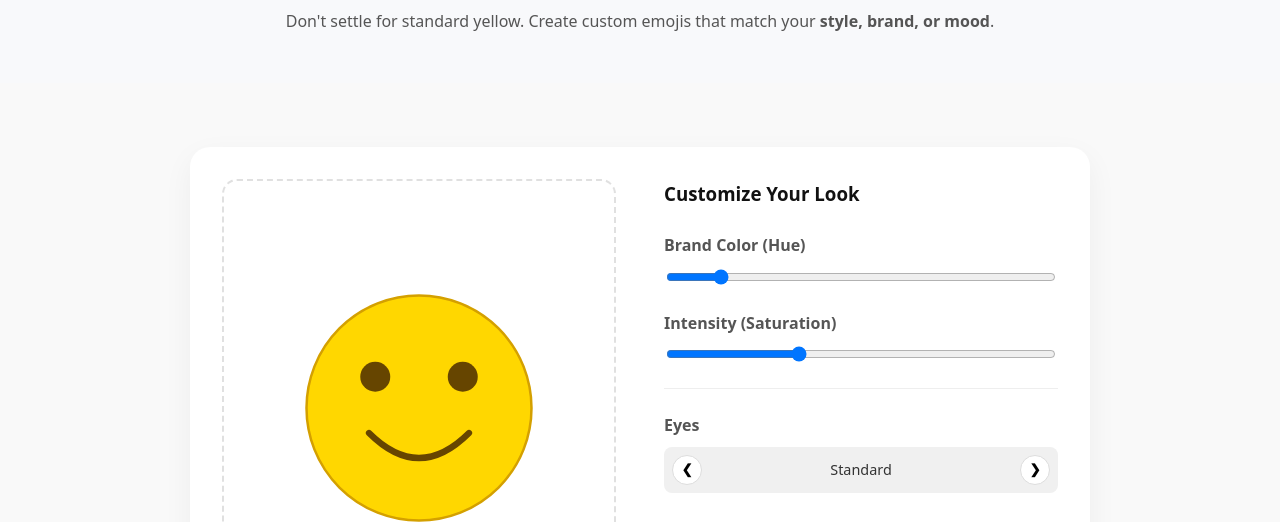
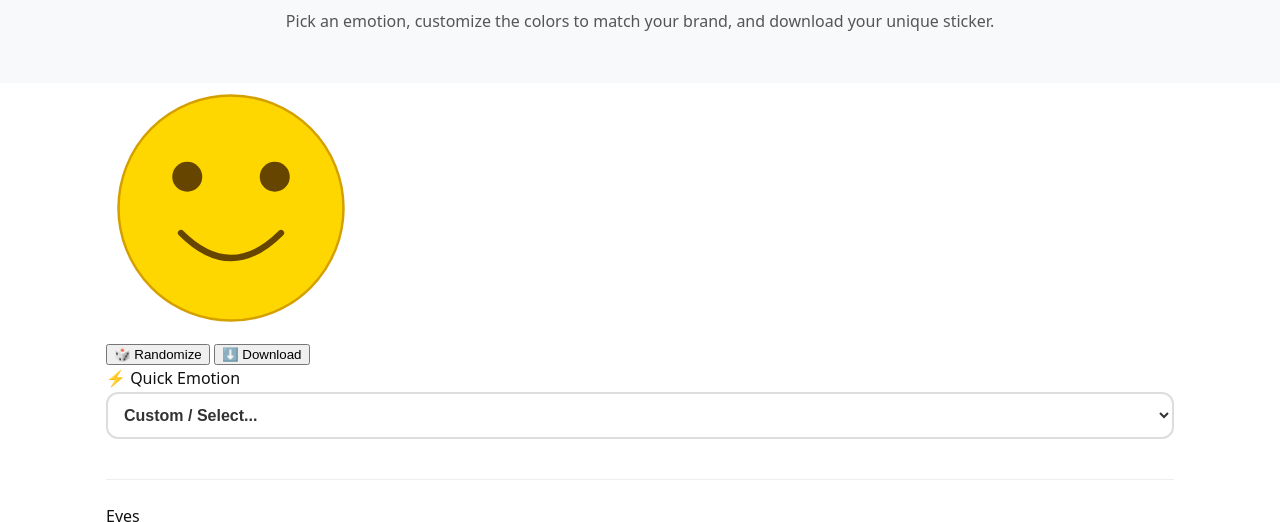
Before and after one commit to raviosa-ui/smile-ui-01, a plain HTML site: page emoji-mixer/index.html in a window 1280 px wide. Shown: the part 203-725 px from the top of the page. Drawn offline with Linux system fonts and the light colour scheme.

Commit message:
Update index.html

```diff
--- a/emoji-mixer/index.html
+++ b/emoji-mixer/index.html
@@ -4,8 +4,8 @@
   <meta charset="utf-8" />
   <meta name="viewport" content="width=device-width, initial-scale=1" />
 
-  <title>Emoji Brand-o-mizer 🎛️ | Create Custom Emojis | SmileyMeaning</title>
-  <meta name="description" content="Create unique, custom-colored emojis that match your brand or mood. Mix eyes, mouths, and accessories without limits." />
+  <title>Emoji Brand-o-mizer 🎛️ | Custom Emoji Maker | SmileyMeaning</title>
+  <meta name="description" content="Create unique, custom-colored emojis. Choose from emotions like Happy, Sad, or Angry, and customize with brand colors." />
 
   <link rel="canonical" href="https://smileymeaning.com/emoji-mixer/" />
 
@@ -13,10 +13,7 @@
   <meta property="og:description" content="Design your own custom emojis. Change colors, mix features, and download unique icons." />
   <meta property="og:url" content="https://smileymeaning.com/emoji-mixer/" />
   <meta property="og:type" content="website" />
-
   <meta name="twitter:card" content="summary_large_image" />
-  <meta name="twitter:title" content="Emoji Brand-o-mizer | SmileyMeaning" />
-  <meta name="twitter:description" content="Design your own custom emojis. Change colors, mix features, and download unique icons." />
 
   <link rel="icon" href="/favicon.ico" sizes="any">
   <link rel="apple-touch-icon" href="/apple-touch-icon.png">
@@ -25,119 +22,23 @@
   <link rel="stylesheet" href="/static/style.css" />
 
   <style>
-    /* --- MIXER SPECIFIC STYLES --- */
-    .mixer-section {
-      padding: 4rem 0;
-      background-color: #f9f9f9;
+    /* Specific style for the new dropdown to make it pop */
+    .preset-select {
+      width: 100%;
+      padding: 12px;
+      font-size: 1rem;
+      border: 2px solid #ddd;
+      border-radius: 12px;
+      background-color: white;
+      color: #333;
+      cursor: pointer;
+      font-weight: 600;
+      margin-bottom: 1rem;
+      transition: border-color 0.2s;
     }
-
-    .mixer-container {
-      display: grid;
-      grid-template-columns: 1fr 1fr;
-      gap: 3rem;
-      background: white;
-      padding: 2rem;
-      border-radius: 20px;
-      box-shadow: 0 10px 30px rgba(0,0,0,0.05);
-      max-width: 900px;
-      margin: 0 auto;
-    }
-
-    /* Left Side: Preview */
-    .preview-area {
-      display: flex;
-      flex-direction: column;
-      align-items: center;
-      justify-content: center;
-      background: #ffffff;
-      border: 2px dashed #e0e0e0;
-      border-radius: 15px;
-      padding: 2rem;
-      position: relative;
-    }
-
-    #emoji-canvas {
-      width: 250px;
-      height: 250px;
-      /* The SVG will be injected here */
-    }
-
-    .action-buttons {
-      margin-top: 1.5rem;
-      display: flex;
-      gap: 1rem;
-      width: 100%;
-    }
-
-    .btn-mix {
-      flex: 1;
-      padding: 0.8rem;
-      border: none;
-      border-radius: 8px;
-      font-weight: bold;
-      cursor: pointer;
-      transition: transform 0.1s;
-      font-size: 1rem;
-    }
-
-    .btn-download { background-color: #333; color: white; }
-    .btn-random { background-color: #FFD700; color: #333; }
-    .btn-mix:active { transform: scale(0.98); }
-
-    /* Right Side: Controls */
-    .controls-area h3 { margin-top: 0; margin-bottom: 1.5rem; }
-
-    .control-group {
-      margin-bottom: 1.5rem;
-    }
-
-    .control-label {
-      display: block;
-      font-weight: 600;
-      margin-bottom: 0.5rem;
-      color: #555;
-    }
-
-    /* Sliders */
-    .slider-container {
-      display: flex;
-      align-items: center;
-      gap: 10px;
-    }
-
-    input[type=range] {
-      width: 100%;
-      cursor: pointer;
-    }
-
-    /* Feature Selectors */
-    .feature-selector {
-      display: flex;
-      align-items: center;
-      justify-content: space-between;
-      background: #f0f0f0;
-      padding: 0.5rem;
-      border-radius: 8px;
-    }
-
-    .nav-arrow {
-      background: white;
-      border: 1px solid #ddd;
-      width: 30px;
-      height: 30px;
-      border-radius: 50%;
-      cursor: pointer;
-      display: flex;
-      align-items: center;
-      justify-content: center;
-      font-weight: bold;
-    }
-
-    .feature-name { font-size: 0.9rem; color: #333; }
-
-    /* Mobile Responsive */
-    @media (max-width: 768px) {
-      .mixer-container { grid-template-columns: 1fr; }
+    .preset-select:focus {
+      outline: none;
+      border-color: #333;
     }
   </style>
 </head>
@@ -166,7 +67,7 @@
     <div class="container">
       <h1>The Brand-o-mizer 🎛️</h1>
       <p class="hero-sub">
-        Don't settle for standard yellow. Create custom emojis that match your <strong>style, brand, or mood</strong>.
+        Pick an emotion, customize the colors to match your brand, and download your unique sticker.
       </p>
     </div>
   </section>
@@ -200,25 +101,26 @@
 
           <div class="action-buttons">
             <button class="btn-mix btn-random" onclick="randomize()">🎲 Randomize</button>
-            <button class="btn-mix btn-download" onclick="downloadEmoji()">⬇️ Download PNG</button>
+            <button class="btn-mix btn-download" onclick="downloadEmoji()">⬇️ Download</button>
           </div>
         </div>
 
         <div class="controls-area">
-          <h3>Customize Your Look</h3>
 
           <div class="control-group">
-            <label class="control-label">Brand Color (Hue)</label>
-            <div class="slider-container">
-              <input type="range" id="hueRange" min="0" max="360" value="45" oninput="updateColor()">
-            </div>
-          </div>
-
-          <div class="control-group">
-            <label class="control-label">Intensity (Saturation)</label>
-            <div class="slider-container">
-              <input type="range" id="satRange" min="0" max="300" value="100" oninput="updateColor()">
-            </div>
+            <label class="control-label">⚡ Quick Emotion</label>
+            <select id="emotionPreset" class="preset-select" onchange="applyPreset()">
+              <option value="custom">Custom / Select...</option>
+              <option value="happy">😊 Happiness</option>
+              <option value="sad">😢 Sadness</option>
+              <option value="angry">😠 Anger</option>
+              <option value="fear">😨 Fearful</option>
+              <option value="love">😍 In Love</option>
+              <option value="party">🥳 Celebrating</option>
+              <option value="cool">😎 Cool / Chill</option>
+              <option value="sick">😷 Sick / Unwell</option>
+              <option value="dead">😵 Confused / Dead</option>
+            </select>
           </div>
 
           <hr style="border: 0; border-top: 1px solid #eee; margin: 1.5rem 0;">
@@ -250,19 +152,24 @@
             </div>
           </div>
 
+          <hr style="border: 0; border-top: 1px solid #eee; margin: 1.5rem 0;">
+
+          <div class="control-group">
+            <label class="control-label">Brand Color (Hue)</label>
+            <div class="slider-container">
+              <input type="range" id="hueRange" min="0" max="360" value="45" oninput="updateColor()">
+            </div>
+          </div>
+
+          <div class="control-group">
+            <label class="control-label">Intensity (Saturation)</label>
+            <div class="slider-container">
+              <input type="range" id="satRange" min="0" max="300" value="100" oninput="updateColor()">
+            </div>
+          </div>
+
         </div>
       </div>
-    </div>
-  </section>
-
-  <section class="education">
-    <div class="container">
-      <h2>Why use the Brand-o-mizer?</h2>
-      <p>
-        Standard emojis are great, but they don't always fit your aesthetic.
-        Use this tool to create <strong>on-brand assets</strong> for your notion pages,
-        website favicons, or social media posts.
-      </p>
     </div>
   </section>
 
@@ -270,19 +177,17 @@
 
 <footer class="site-footer">
   <div class="container footer-inner">
-    <p>© 2025 SmileyMeaning.com</p>
+    <p>© 2026 SmileyMeaning.com</p>
     <nav>
       <a href="/about/">About</a>
       <a href="/privacy/">Privacy</a>
       <a href="/terms/">Terms</a>
-      <a href="/sitemap.xml">Sitemap</a>
     </nav>
   </div>
 </footer>
 
 <script>
-  // --- 1. THE ASSET LIBRARY (SVG PATHS) ---
-  // No external API needed. We draw with code.
+  // --- 1. EXPANDED ASSET LIBRARY ---
   const assets = {
     eyes: [
       { name: "Standard", path: '<circle cx="-35" cy="0" r="12"/><circle cx="35" cy="0" r="12"/>' },
@@ -290,64 +195,126 @@
       { name: "Wink", path: '<circle cx="-35" cy="0" r="12"/><path d="M20 5 Q35 -15 50 5" stroke="#664500" stroke-width="5" fill="none"/>' },
       { name: "Hearts", path: '<path d="M-35 10 l-10 -15 a10 10 0 0 1 20 0 z" fill="#d93025"/><path d="M35 10 l-10 -15 a10 10 0 0 1 20 0 z" fill="#d93025"/>' },
       { name: "Stars", path: '<path d="M-35 -15 L-30 0 L-15 0 L-25 10 L-20 25 L-35 15 L-50 25 L-45 10 L-55 0 L-40 0 Z" fill="#FFD700" stroke="#d4a000"/><path d="M35 -15 L40 0 L55 0 L45 10 L50 25 L35 15 L20 25 L25 10 L15 0 L30 0 Z" fill="#FFD700" stroke="#d4a000"/>' },
-      { name: "Sus", path: '<rect x="-50" y="-5" width="30" height="10" rx="5"/><rect x="20" y="-5" width="30" height="10" rx="5"/>' },
-      { name: "Crying", path: '<path d="M-35 0 Q-20 0 -20 10 L-35 10 Z" fill="#664500"/><circle cx="35" cy="0" r="12"/><path d="M-35 25 Q-30 40 -35 55 Q-45 40 -35 25" fill="#5c97bf" />' }
+      { name: "Angry", path: '<path d="M-50 -15 L-20 5" stroke="#664500" stroke-width="5"/><path d="M50 -15 L20 5" stroke="#664500" stroke-width="5"/><circle cx="-35" cy="5" r="10"/><circle cx="35" cy="5" r="10"/>' },
+      { name: "Fear/Shock", path: '<circle cx="-35" cy="0" r="15" fill="white" stroke="#664500" stroke-width="2"/><circle cx="-35" cy="0" r="5" fill="#664500"/><circle cx="35" cy="0" r="15" fill="white" stroke="#664500" stroke-width="2"/><circle cx="35" cy="0" r="5" fill="#664500"/>' },
+      { name: "Crying", path: '<path d="M-35 0 Q-20 0 -20 10 L-35 10 Z" fill="#664500"/><circle cx="35" cy="0" r="12"/><path d="M-35 25 Q-30 40 -35 55 Q-45 40 -35 25" fill="#5c97bf" />' },
+      { name: "X-Eyes", path: '<path d="M-45 -10 L-25 10 M-45 10 L-25 -10" stroke="#664500" stroke-width="5"/><path d="M25 -10 L45 10 M25 10 L45 -10" stroke="#664500" stroke-width="5"/>' },
+      { name: "Neutral", path: '<line x1="-45" y1="0" x2="-25" y2="0" stroke="#664500" stroke-width="5"/><line x1="25" y1="0" x2="45" y2="0" stroke="#664500" stroke-width="5"/>' }
     ],
     mouth: [
       { name: "Smile", path: '<path d="M-40 -10 Q0 30 40 -10" stroke="#664500" stroke-width="5" fill="none" stroke-linecap="round"/>' },
       { name: "Big Grin", path: '<path d="M-40 -10 Q0 40 40 -10 Z" fill="#FFFFFF" stroke="#664500" stroke-width="3"/>' },
+      { name: "Frown", path: '<path d="M-40 20 Q0 -10 40 20" stroke="#664500" stroke-width="5" fill="none" stroke-linecap="round"/>' },
       { name: "Flat", path: '<line x1="-30" y1="10" x2="30" y2="10" stroke="#664500" stroke-width="5" stroke-linecap="round"/>' },
-      { name: "Ooh", path: '<circle cx="0" cy="10" r="15" fill="#664500"/>' },
+      { name: "Ooh/Fear", path: '<ellipse cx="0" cy="10" rx="15" ry="20" fill="#664500"/>' },
       { name: "Tongue", path: '<path d="M-30 0 Q0 10 30 0" stroke="#664500" stroke-width="3" fill="none"/><path d="M-10 5 Q0 35 10 5" fill="#FF6D6D" stroke="#d93025" stroke-width="2"/>' },
-      { name: "Zipper", path: '<line x1="-30" y1="10" x2="30" y2="10" stroke="#664500" stroke-width="2"/><line x1="-25" y1="5" x2="-25" y2="15" stroke="#664500" stroke-width="2"/><line x1="-15" y1="5" x2="-15" y2="15" stroke="#664500" stroke-width="2"/><line x1="-5" y1="5" x2="-5" y2="15" stroke="#664500" stroke-width="2"/><line x1="5" y1="5" x2="5" y2="15" stroke="#664500" stroke-width="2"/><line x1="15" y1="5" x2="15" y2="15" stroke="#664500" stroke-width="2"/><line x1="25" y1="5" x2="25" y2="15" stroke="#664500" stroke-width="2"/>' }
+      { name: "Grimace", path: '<rect x="-40" y="-5" width="80" height="20" rx="5" fill="white" stroke="#664500" stroke-width="2"/><line x1="-40" y1="5" x2="40" y2="5" stroke="#664500" stroke-width="1"/><line x1="0" y1="-5" x2="0" y2="15" stroke="#664500" stroke-width="1"/><line x1="-20" y1="-5" x2="-20" y2="15" stroke="#664500" stroke-width="1"/><line x1="20" y1="-5" x2="20" y2="15" stroke="#664500" stroke-width="1"/>' }
     ],
     acc: [
       { name: "None", path: '' },
       { name: "Glasses", path: '<g stroke="#000" stroke-width="4" fill="rgba(0,0,0,0.5)"><circle cx="-35" cy="-25" r="25"/><circle cx="35" cy="-25" r="25"/><line x1="-10" y1="-25" x2="10" y2="-25"/></g>' },
+      { name: "Sunglasses", path: '<g fill="#222"><path d="M-65 -40 L-5 -40 L-10 -10 Q-35 0 -60 -10 Z"/><path d="M5 -40 L65 -40 L60 -10 Q35 0 10 -10 Z"/><line x1="-10" y1="-30" x2="10" y2="-30" stroke="#222" stroke-width="3"/></g>' },
       { name: "Halo", path: '<ellipse cx="0" cy="-90" rx="40" ry="10" fill="none" stroke="#FFD700" stroke-width="5"/>' },
       { name: "Sweat Drop", path: '<path d="M50 -50 Q65 -30 65 -15 A10 10 0 1 1 45 -15 Q45 -30 50 -50" fill="#5c97bf" stroke="#4682b4"/>' },
-      { name: "Cowboy Hat", path: '<path d="M-80 -60 Q0 -100 80 -60 L80 -80 Q0 -120 -80 -80 Z" fill="#8B4513"/><rect x="-50" y="-90" width="100" height="40" rx="10" fill="#8B4513"/>' }
+      { name: "Cowboy Hat", path: '<path d="M-80 -60 Q0 -100 80 -60 L80 -80 Q0 -120 -80 -80 Z" fill="#8B4513"/><rect x="-50" y="-90" width="100" height="40" rx="10" fill="#8B4513"/>' },
+      { name: "Party Hat", path: '<path d="M-20 -70 L0 -140 L20 -70 Z" fill="#FF4081" stroke="#C2185B" stroke-width="2"/><circle cx="0" cy="-140" r="5" fill="#FFD700"/>' },
+      { name: "Devil Horns", path: '<path d="M-40 -70 Q-50 -100 -20 -90" stroke="#D32F2F" stroke-width="6" fill="none" stroke-linecap="round"/><path d="M40 -70 Q50 -100 20 -90" stroke="#D32F2F" stroke-width="6" fill="none" stroke-linecap="round"/>' },
+      { name: "Medical Mask", path: '<rect x="-50" y="0" width="100" height="60" rx="15" fill="white" stroke="#ccc" stroke-width="2"/><path d="M-50 10 L-80 0 M-50 50 L-80 60 M50 10 L80 0 M50 50 L80 60" stroke="#ccc" stroke-width="2"/>' }
     ]
   };
 
-  // --- 2. STATE MANAGEMENT ---
-  let currentState = {
-    eyes: 0,
-    mouth: 0,
-    acc: 0
-  };
+  let currentState = { eyes: 0, mouth: 0, acc: 0 };
 
-  // --- 3. RENDER FUNCTION ---
+  // --- 2. RENDER LOGIC ---
   function render() {
-    // Inject SVG paths
     document.getElementById('layer-eyes').innerHTML = assets.eyes[currentState.eyes].path;
     document.getElementById('layer-mouth').innerHTML = assets.mouth[currentState.mouth].path;
     document.getElementById('layer-acc').innerHTML = assets.acc[currentState.acc].path;
 
-    // Update Labels
     document.getElementById('label-eyes').textContent = assets.eyes[currentState.eyes].name;
     document.getElementById('label-mouth').textContent = assets.mouth[currentState.mouth].name;
     document.getElementById('label-acc').textContent = assets.acc[currentState.acc].name;
   }
 
-  // --- 4. CONTROLS ---
   function changeFeature(type, direction) {
     const len = assets[type].length;
     currentState[type] = (currentState[type] + direction + len) % len;
     render();
+    // If user manually changes something, set dropdown to custom
+    document.getElementById('emotionPreset').value = 'custom';
   }
 
   function updateColor() {
     const hue = document.getElementById('hueRange').value;
     const sat = document.getElementById('satRange').value;
+    const baseLayer = document.getElementById('layer-base');
+    baseLayer.style.filter = `hue-rotate(${hue - 45}deg) saturate(${sat}%)`;
+  }
 
-    // Apply CSS filter to the base face layer to shift color
-    const baseLayer = document.getElementById('layer-base');
+  // --- 3. PRESET LOGIC (The New "Category" Feature) ---
+  function findIndex(type, namePart) {
+    return assets[type].findIndex(item => item.name.includes(namePart));
+  }
 
-    // Logic: Standard emoji yellow is roughly Hue 45-50.
-    // We use hue-rotate to shift it.
-    // We use saturate to change intensity.
-    baseLayer.style.filter = `hue-rotate(${hue - 45}deg) saturate(${sat}%)`;
+  function applyPreset() {
+    const emotion = document.getElementById('emotionPreset').value;
+
+    // Default to Standard/Smile if not found
+    let e = 0, m = 0, a = 0;
+
+    switch(emotion) {
+      case 'happy':
+        e = findIndex('eyes', 'Happy');
+        m = findIndex('mouth', 'Smile');
+        break;
+      case 'sad':
+        e = findIndex('eyes', 'Crying');
+        m = findIndex('mouth', 'Frown');
+        a = findIndex('acc', 'Sweat');
+        break;
+      case 'angry':
+        e = findIndex('eyes', 'Angry');
+        m = findIndex('mouth', 'Grimace'); // or Frown
+        a = findIndex('acc', 'Devil'); // optional
+        break;
+      case 'fear':
+        e = findIndex('eyes', 'Fear');
+        m = findIndex('mouth', 'Ooh');
+        break;
+      case 'love':
+        e = findIndex('eyes', 'Hearts');
+        m = findIndex('mouth', 'Smile');
+        break;
+      case 'party':
+        e = findIndex('eyes', 'Stars');
+        m = findIndex('mouth', 'Big Grin');
+        a = findIndex('acc', 'Party Hat');
+        break;
+      case 'cool':
+        // Sunglasses usually cover eyes, so any eye works, but let's use standard
+        e = 0;
+        m = findIndex('mouth', 'Smile');
+        a = findIndex('acc', 'Sunglasses');
+        break;
+      case 'sick':
+        e = findIndex('eyes', 'Crying'); // looks tired
+        m = findIndex('mouth', 'Flat');
+        a = findIndex('acc', 'Medical Mask');
+        break;
+      case 'dead':
+        e = findIndex('eyes', 'X-Eyes');
+        m = findIndex('mouth', 'Flat');
+        break;
+      case 'custom':
+        return; // Do nothing
+    }
+
+    // Apply the found indices (fallback to 0 if not found)
+    currentState.eyes = e !== -1 ? e : 0;
+    currentState.mouth = m !== -1 ? m : 0;
+    currentState.acc = a !== -1 ? a : 0;
+
+    render();
   }
 
   function randomize() {
@@ -355,45 +322,37 @@
     currentState.mouth = Math.floor(Math.random() * assets.mouth.length);
     currentState.acc = Math.floor(Math.random() * assets.acc.length);
 
-    // Random color
     document.getElementById('hueRange').value = Math.floor(Math.random() * 360);
+    document.getElementById('emotionPreset').value = 'custom';
     render();
     updateColor();
   }
 
-  // --- 5. DOWNLOAD LOGIC (Canvas) ---
   function downloadEmoji() {
     const svgElement = document.getElementById('emoji-svg');
     const canvas = document.createElement('canvas');
-    canvas.width = 500; // High res
+    canvas.width = 500;
     canvas.height = 500;
     const ctx = canvas.getContext('2d');
-
-    // Serialize SVG
     const serializer = new XMLSerializer();
     let svgString = serializer.serializeToString(svgElement);
 
-    // Embed current styling (colors/filters) into the SVG string explicitly
-    // because canvas drawImage won't read external CSS classes easily
     const hue = document.getElementById('hueRange').value;
     const sat = document.getElementById('satRange').value;
-    // Replace the base group with inline style
     svgString = svgString.replace('id="layer-base"', `id="layer-base" style="filter: hue-rotate(${hue - 45}deg) saturate(${sat}%)"`);
 
     const img = new Image();
-    // Convert SVG string to Base64
     const svgBlob = new Blob([svgString], {type: 'image/svg+xml;charset=utf-8'});
     const url = URL.createObjectURL(svgBlob);
 
     img.onload = function() {
       ctx.drawImage(img, 0, 0, 500, 500);
       const pngLink = document.createElement('a');
-      pngLink.download = 'my-custom-emoji.png';
+      pngLink.download = `emoji-${document.getElementById('emotionPreset').value}.png`;
       pngLink.href = canvas.toDataURL('image/png');
       pngLink.click();
       URL.revokeObjectURL(url);
     };
-
     img.src = url;
   }
 
```
